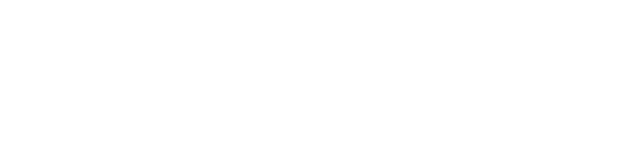
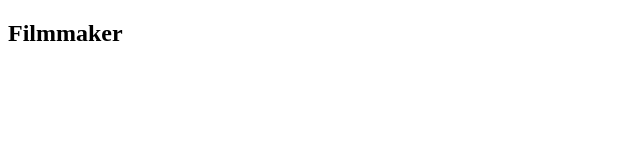
Before and after one commit to AlissonAzevedo/portifolio-ailsonazevedo, a plain HTML site: page index.html in a window 1280 px wide. Shown: the whole page, without its empty margins (0-640 px from the left). Drawn offline with Linux system fonts and the light colour scheme; files whose address does not match are found by name.

Commit message:
Update index.html

```diff
--- a/index.html
+++ b/index.html
@@ -13,7 +13,15 @@
     </header>
 
     <main>
+        <section>
+            <div>
+                <p>
 
+                </p>
+                <h1></h1>
+                <h2>Filmmaker</h2>
+            </div>
+        </section>
     </main>
 
     <footer>
```
